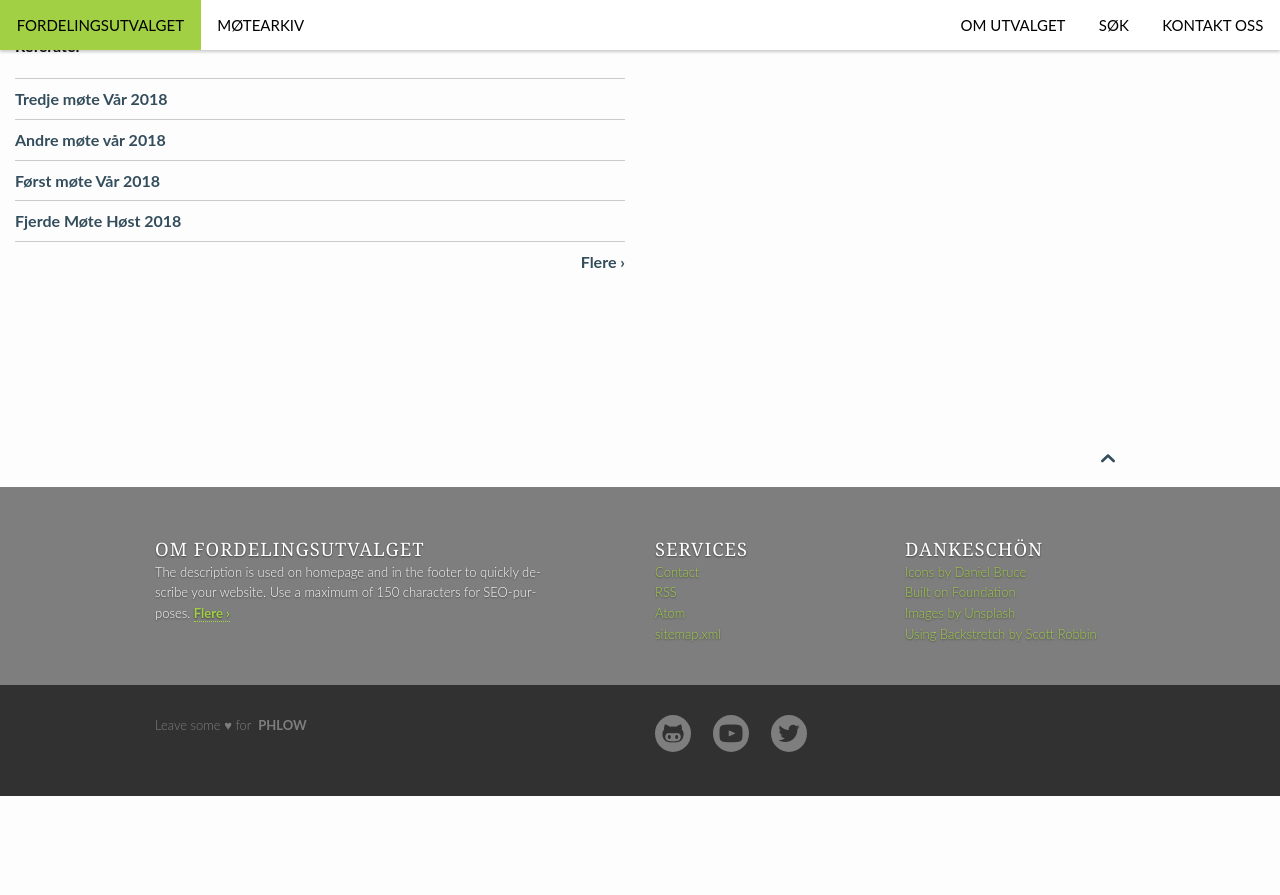
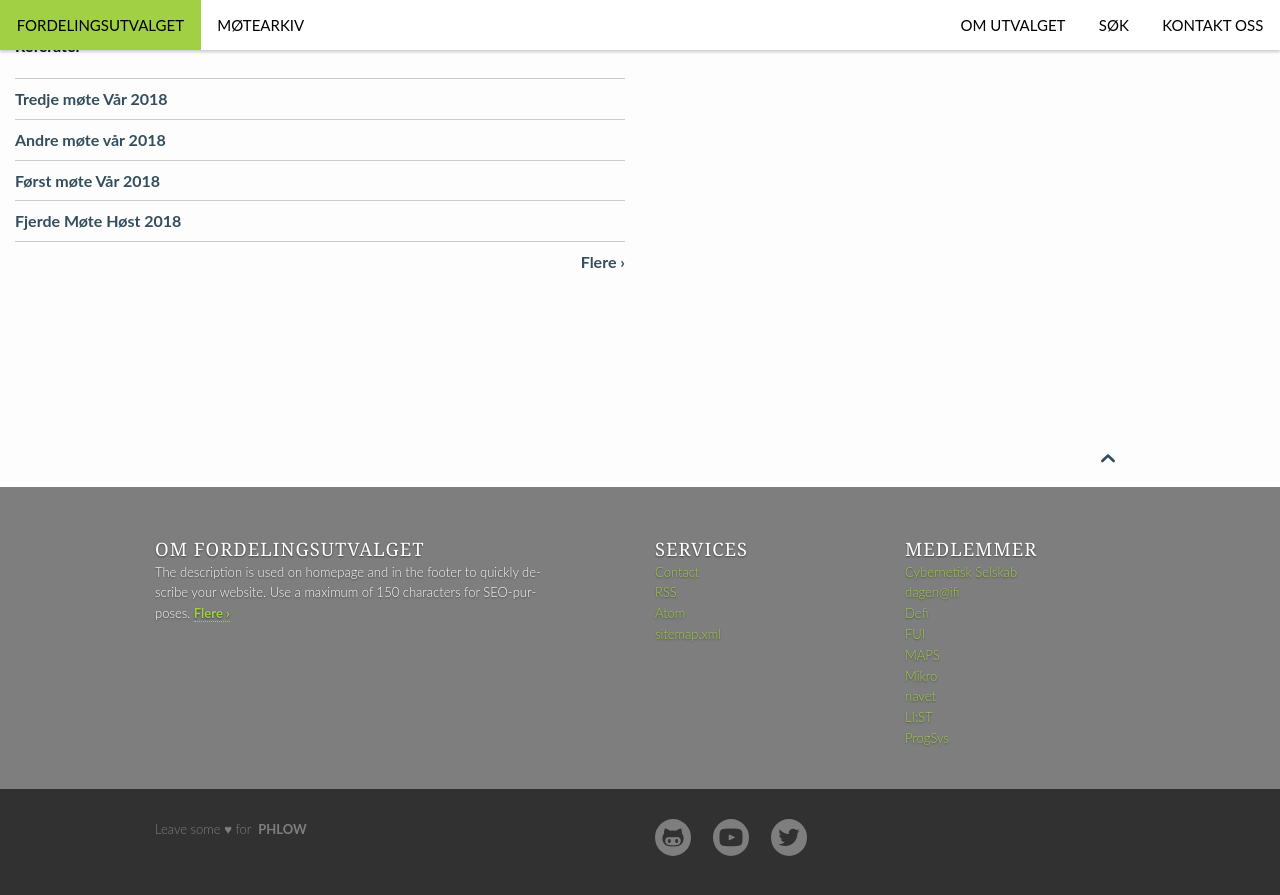
Before and after one commit to cybernetisk/fordelingsutvalget, a Jekyll site: the page built from pages/pages-root-folder/index.md, in a window 1280 px wide and 900 px high, scrolled down 966 px. Shown: the top 895 px of the window. Built offline with Jekyll 4.4.1, drawn with Linux system fonts in a browser that asks for light colours; before the commit the page ends 1762 px from its top, so only the background shows below that.

Commit message:
Lagt til utvalgets medlemmer

```diff
--- a/_data/network.yml
+++ b/_data/network.yml
@@ -1,21 +1,37 @@
-- menu_name: "Dankeschön"
+- menu_name: "Medlemmer"
 
-- name: "Icons by Daniel Bruce"
-  url: "http://entypo.com/"
-  class: "network-entypo"
-  title: "Icons by Daniel Bruce"
+- name: "Cybernetisk Selskab"
+  url: "http://cyb.no"
+  title: "Instituttforeningen ved Institutt for informatikk"
 
-- name: "Built on Foundation"
-  url: "http://foundation.zurb.com/"
-  class: "services-newsletter"
-  title: "Built on Foundation"
+- name: "dagen@ifi"
+  url: "https://dagenatifi.no"
+  title: "Karrieredagene på Institutt for informatikk"
 
-- name: "Images by Unsplash"
-  url: "http://unsplash.com/"
-  class: "rss-link"
-  title: "Images by Unsplash"
+- name: "Defi"
+  url: "http://defi.no"
+  title: "Designforeningen ved Institutt for informatikk"
 
-- name: "Using Backstretch by Scott Robbin"
-  url: "http://srobbin.com/jquery-plugins/backstretch/"
-  class: "sitemap-link"
-  title: "Using Backstretch by Scott Robbin"
+- name: "FUI"
+  url: "http://defi.no"
+  title: "Fagutvalget ved Institutt for informatikk"
+
+- name: "MAPS"
+  url: "http://foreninger.uio.no/maps/"
+  title: "Matematikk, algoritmer og programmering for studenter"
+
+- name: "Mikro"
+  url: "http://foreninger.uio.no/maps/"
+  title: "Linjeforeningen ved Informatikk: robotikk og intelligente systemer"
+
+- name: "navet"
+  url: "http://ifinavet.no"
+  title: "Bedriftskontakten ved Institutt for informatikk"
+
+- name: "LI:ST"
+  url: "http://pisk.ifi.uio.no"
+  title: "Linjeforeningen ved Informatikk: språkteknologi"
+
+- name: "ProgSys"
+  url: "http://foreninger.uio.no/prognett/"
+  title: "Linjeforeningen ved Informatikk: programmering og systemarkitektur"
```
